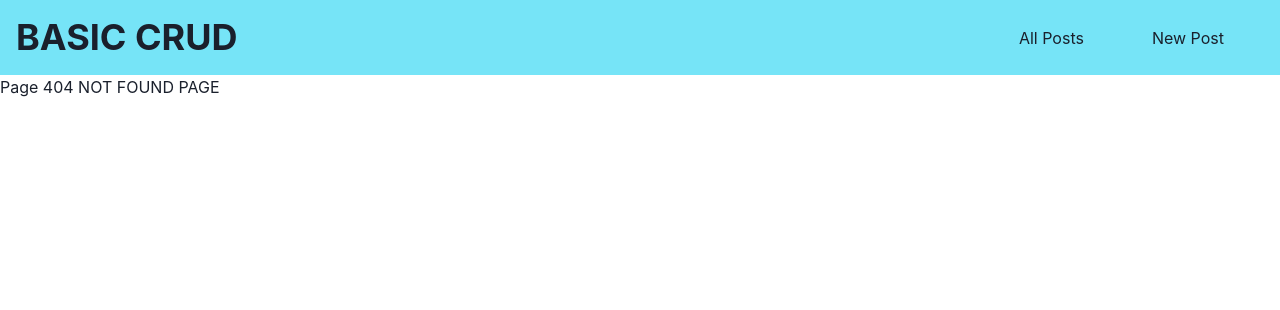
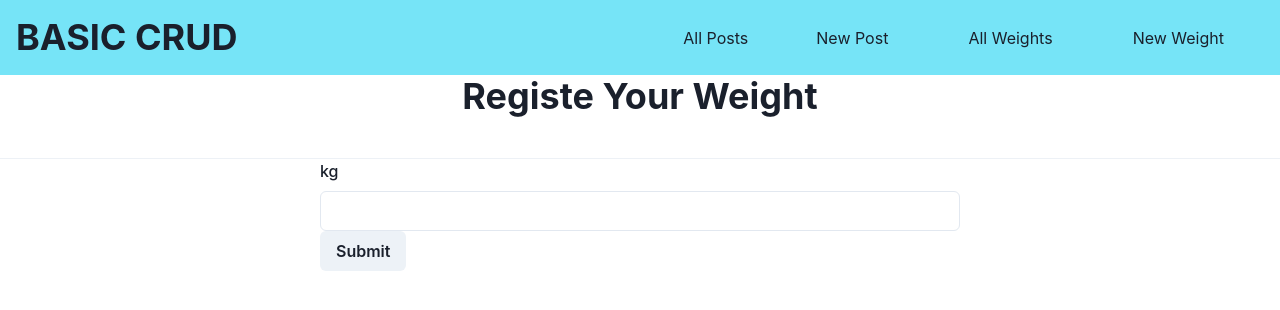
Before and after one commit to koteharyu/rails_react_frontend, a React (Create React App) app: page /bodies/new in a window 1280 px wide. Before the commit this address had no page. Shown: the top 310 px of the page. Built offline with nearby package versions, Linux system fonts and the light colour scheme.

Commit message:
add: 体重一覧をカードで表示

```diff
--- a/package.json
+++ b/package.json
@@ -50,6 +50,8 @@
     "@types/react-router-dom": "^5.3.1",
     "@types/styled-components": "^5.1.14",
     "axios": "^0.22.0",
+    "chart.js": "^3.5.1",
+    "react-chartjs-2": "^3.0.5",
     "react-router-dom": "^5.3.0"
   }
 }
--- /dev/null
+++ b/src/components/AllWeights.tsx
@@ -0,0 +1,60 @@
+import { useEffect, useState, VFC } from "react";
+// import { Line } from 'react-chartjs-2';
+import axios from "axios";
+import { Wrap, WrapItem, Button  } from '@chakra-ui/react'
+import { BodyCard } from "./BodyCard";
+
+type Response = {
+  bodies: {}
+  weights: {}
+  created_ats: {}
+}
+
+type Body = {
+  id: number
+  weight: number
+  created_at: string
+}
+
+type Weight = {
+  weight: number
+}
+
+type CreatedAt = {
+  created_at: string
+}
+
+export const AllWeights: VFC = () => {
+
+  // const [response, setResponse] = useState<Response>()
+  // const [lineData, setLineData] = useState({})
+  const [bodies, setBodies] = useState<Array<Body> | null>(null)
+
+
+  const getAllBodies = () => {
+    axios.get('http://localhost:3001/bodies')
+    .then((res) => {
+      setBodies(res.data)
+      // const response: Response = res.data
+      // const weights = response.weights
+      // const createtAd = response.created_ats
+    })
+    .catch((e) => console.error(e))
+  }
+
+  useEffect(() => {
+    getAllBodies()
+  },[])
+
+  return (
+    <>
+      <Wrap mt={6}>
+        {bodies?.map((body) => (
+          <WrapItem key={body.id}>
+            <BodyCard weight={body.weight} createdAt={body.created_at} />
+          </WrapItem>
+        ))}
+      </Wrap>
+    </>
+  )
+}
--- /dev/null
+++ b/src/components/BodyCard.tsx
@@ -0,0 +1,24 @@
+import { memo, VFC } from "react";
+import {Box,} from '@chakra-ui/react'
+
+type Props = {
+  weight: number
+  createdAt: string
+}
+
+export const BodyCard: VFC<Props> = memo((props) => {
+
+  const { weight, createdAt } = props
+  return (
+    <Box maxW="sm" borderWidth="1px" borderRadius="lg" overflow="hidden">
+      <Box p={6}>
+        <Box display="flex" alignItems="baseline">
+          {weight}
+        </Box>
+        <Box display="flex" alignItems="baseline">
+          {createdAt}
+        </Box>
+      </Box>
+    </Box>
+  )
+})
--- a/src/components/Header.tsx
+++ b/src/components/Header.tsx
@@ -8,6 +8,8 @@ export const Header: VFC = memo(() => {
   const goToTop = () => history.push("/")
   const goToPostsIndex = () => history.push("/")
   const goToPostsNew = () => history.push("/posts/new")
+  const goToAllWeights = () => history.push("/bodies")
+  const goToNewWeight = () => history.push('/bodies/new')
 
   return (
     <>
@@ -22,6 +24,12 @@ export const Header: VFC = memo(() => {
           <Box mx={10}>
             <Link _hover={{ cursor: "pointer " }} onClick={goToPostsNew}>New Post</Link>
           </Box>
+          <Box mx={10}>
+            <Link _hover={{ cursor: "pointer " }} onClick={goToAllWeights}>All Weights</Link>
+          </Box>
+          <Box mx={10}>
+            <Link _hover={{ cursor: "pointer " }} onClick={goToNewWeight}>New Weight</Link>
+          </Box>
         </Flex>
       </Flex>
     </>
--- /dev/null
+++ b/src/components/NewWeight.tsx
@@ -0,0 +1,38 @@
+import { ChangeEvent, memo, useState, VFC } from "react";
+import { Box, Button, Heading, FormControl, Input, FormLabel, Divider} from '@chakra-ui/react'
+import axios from "axios";
+import { useHistory } from "react-router-dom";
+
+export const NewWeight: VFC = memo(() => {
+
+  const history = useHistory()
+
+  const [weight, setWeight] = useState<any>()
+  const onChangeWeight = (e: any) => setWeight(e.target.value)
+
+  const createFormData = () => {
+    const formData = new FormData()
+    formData.append('body[weight]', weight)
+    return formData
+  }
+
+  const submitWeight = () => {
+    const data = createFormData()
+    axios.post('http://localhost:3001/bodies', data)
+    .then(() => history.push('/bodies'))
+  }
+
+  return (
+    <Box>
+      <Heading textAlign="center">Registe Your Weight</Heading>
+      <Divider mt={10} />
+      <Box width="50%" m="auto">
+        <FormControl>
+          <FormLabel>kg</FormLabel>
+          <Input type="number" value={weight} onChange={onChangeWeight} />
+          <Button onClick={submitWeight}>Submit</Button>
+        </FormControl>
+      </Box>
+    </Box>
+  )
+})
--- a/src/router/Router.tsx
+++ b/src/router/Router.tsx
@@ -1,7 +1,9 @@
 import { memo, VFC } from "react";
 import { Switch, Route } from 'react-router-dom'
 import { AllPosts } from "../components/AllPosts";
+import { AllWeights } from "../components/AllWeights";
 import { NewPost } from "../components/NewPost";
+import { NewWeight } from "../components/NewWeight";
 import { Page404 } from "../components/Page404";
 
 export const Router: VFC = memo(() => {
@@ -13,6 +15,12 @@ export const Router: VFC = memo(() => {
       <Route path="/posts/new">
         <NewPost />
       </Route>
+      <Route exact path="/bodies">
+        <AllWeights />
+      </Route>
+      <Route path="/bodies/new">
+        <NewWeight />
+      </Route>
       <Route path="*">
         <Page404 />
       </Route>
```
Also changed, not shown: 1 other file (tests, documents, lock files or other folders).
